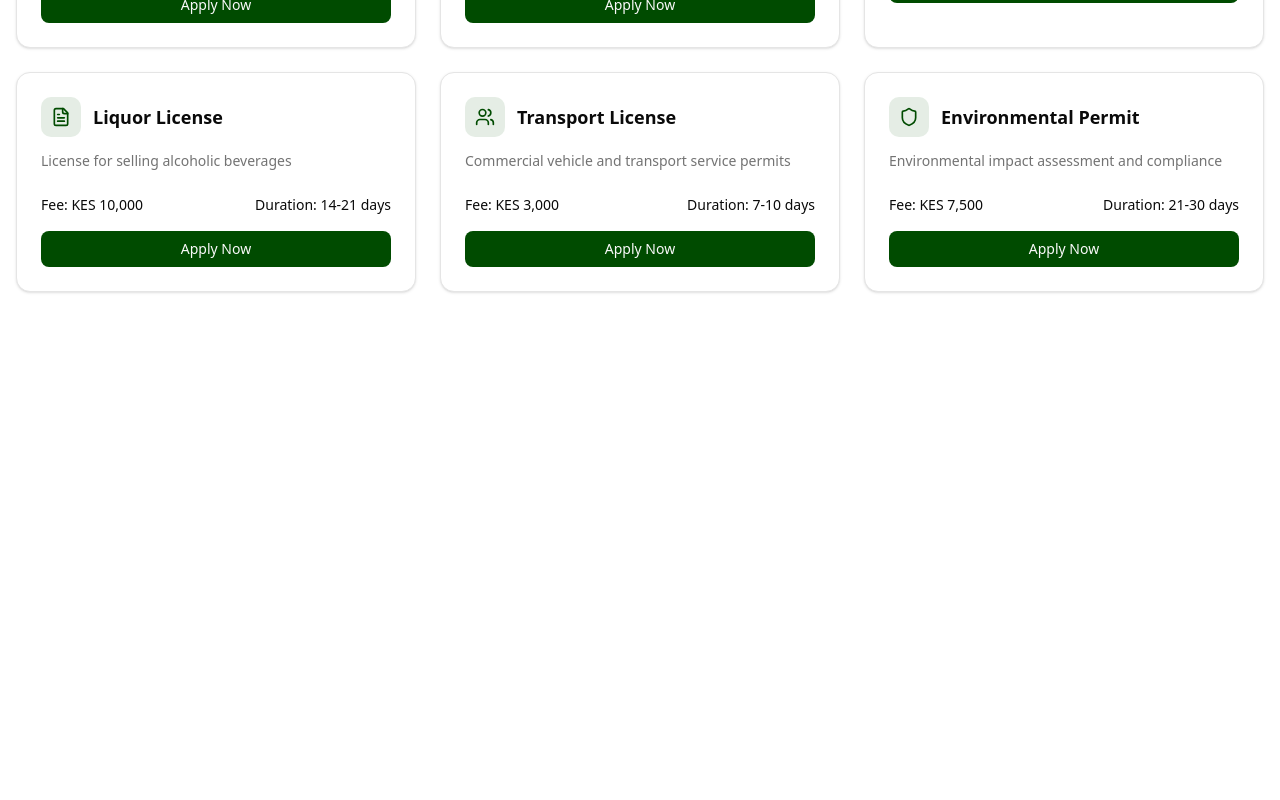
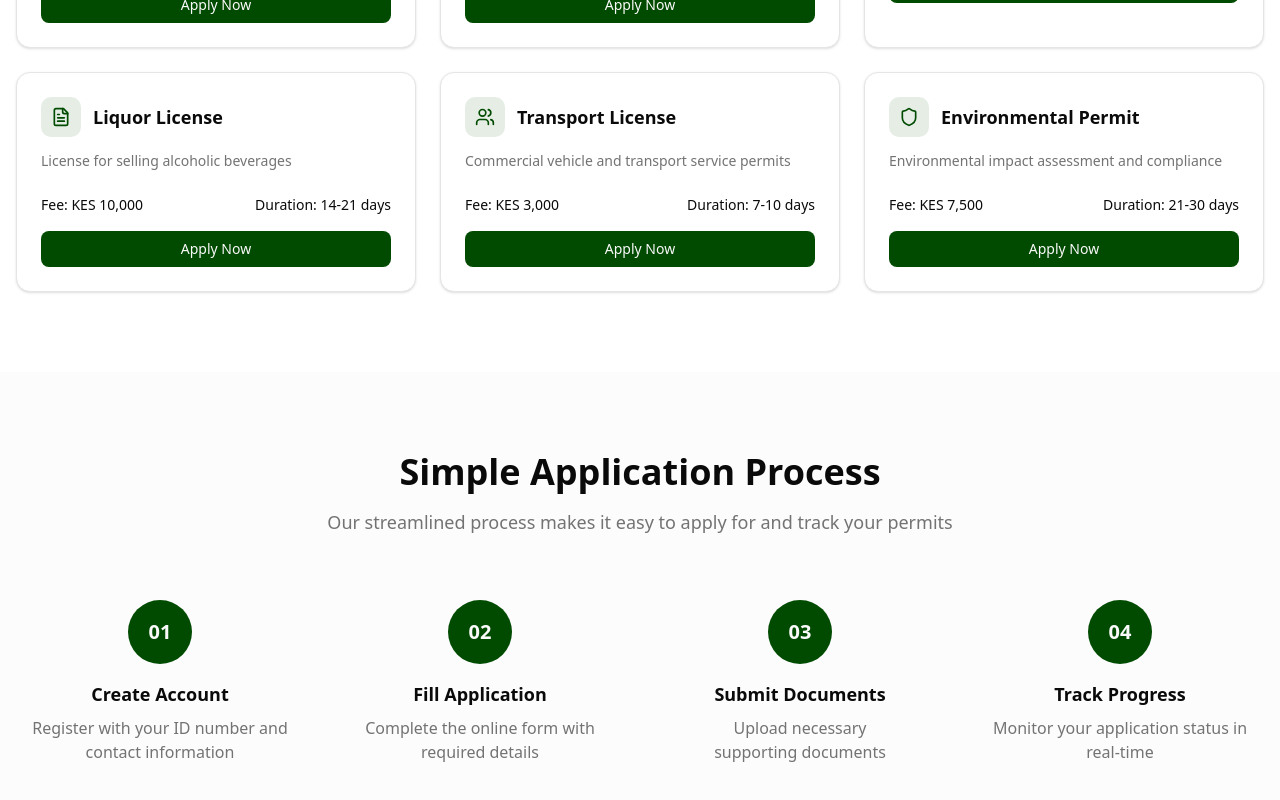
Before and after one commit to njoroofficial/Permits-Check-Platform, a Next.js app: page / in a window 1280 px wide. Shown: the part 1002-1802 px from the top of the page. Before the commit the page ends 1374 px from the top, so only its background shows below. Built offline with nearby package versions, Linux system fonts and the light colour scheme.

Commit message:
feat: Implement application process steps section

```diff
--- a/app/page.tsx
+++ b/app/page.tsx
@@ -54,6 +54,30 @@ const services = [
     icon: Shield,
     fee: "KES 7,500",
     duration: "21-30 days",
+  },
+];
+
+// Application Process
+const applicationProcesses = [
+  {
+    step: "01",
+    title: "Create Account",
+    description: "Register with your ID number and contact information",
+  },
+  {
+    step: "02",
+    title: "Fill Application",
+    description: "Complete the online form with required details",
+  },
+  {
+    step: "03",
+    title: "Submit Documents",
+    description: "Upload necessary supporting documents",
+  },
+  {
+    step: "04",
+    title: "Track Progress",
+    description: "Monitor your application status in real-time",
   },
 ];
 
@@ -160,8 +184,7 @@ export default function HomePage() {
           <div className="grid md:grid-cols-2 lg:grid-cols-3 gap-6">
             {/* mapp each service data to a card component */}
 
-            {services.map((service, index) => {
-              return (
+            {services.map((service, index) => (
               <Card key={index} className="hover:shadow-lg transition-shadow">
                 <CardHeader>
                   <div className="flex items-center gap-3 mb-2">
@@ -187,8 +210,40 @@ export default function HomePage() {
                   <Button className="w-full">Apply Now</Button>
                 </CardContent>
               </Card>
-              );
-            })}
+            ))}
+          </div>
+        </div>
+      </section>
+
+      {/* Process Section */}
+      <section className="py-20 bg-muted/30">
+        <div className="container mx-auto px-4">
+          {/* Application Process welcome text */}
+          <div className="text-center mb-16">
+            <h2 className="text-3xl md:text-4xl font-bold mb-4 text-balance">
+              Simple Application Process
+            </h2>
+            <p className="text-lg text-muted-foreground max-w-2xl mx-auto text-pretty">
+              Our streamlined process makes it easy to apply for and track your
+              permits
+            </p>
+          </div>
+          {/* Application steps */}
+          <div className="grid md:grid-cols-4 gap-8">
+            {/* Mapp each application process step */}
+            {applicationProcesses.map((applicationProcess, index) => (
+              <div key={index} className="text-center">
+                <div className="w-16 h-16 bg-primary text-primary-foreground rounded-full flex items-center justify-center text-xl font-bold mx-auto mb-4">
+                  {applicationProcess.step}
+                </div>
+                <h3 className="text-lg font-semibold mb-2">
+                  {applicationProcess.title}
+                </h3>
+                <p className="text-muted-foreground text-pretty">
+                  {applicationProcess.description}
+                </p>
+              </div>
+            ))}
           </div>
         </div>
       </section>
```
Lines whose indentation alone changed are shown as unchanged.
